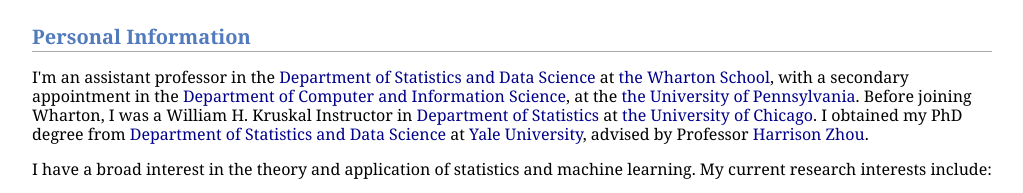
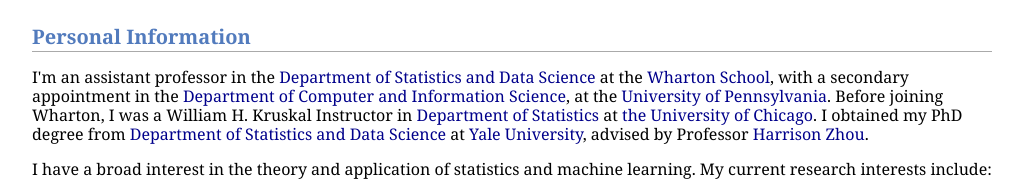
Before and after one commit to andersonyezhang/andersonyezhang.github.io, a plain HTML site: page index.html in a window 1280 px wide. Shown: the part 420-613 px from the top of the page, without its empty margins (128-1151 px from the left). Drawn offline with Linux system fonts and the light colour scheme.

Commit message:
Update index.html

```diff
--- a/index.html
+++ b/index.html
@@ -46,7 +46,7 @@
 
 	<h2>Personal Information</h2>
 
-	<p>I'm an assistant professor in the <a href="https://statistics.wharton.upenn.edu/">Department of Statistics and Data Science</a> at <a href="https://www.wharton.upenn.edu/"> the Wharton School</a>, with a secondary appointment in the <a href="https://www.cis.upenn.edu/">Department of Computer and Information Science</a>, at the <a href="https://home.www.upenn.edu/"> the University of Pennsylvania</a>. Before joining Wharton, I was a William H. Kruskal Instructor in <a href="http://galton.uchicago.edu">Department of Statistics</a> at <a href="http://www.uchicago.edu/"> the University of Chicago</a>. I obtained my PhD degree from <a href="http://statistics.yale.edu"> Department of Statistics and Data Science</a> at <a href="http://www.yale.edu/">Yale University</a>, advised by Professor <a href="http://www.stat.yale.edu/~hz68">Harrison Zhou</a>.
+	<p>I'm an assistant professor in the <a href="https://statistics.wharton.upenn.edu/">Department of Statistics and Data Science</a> at the <a href="https://www.wharton.upenn.edu/">Wharton School</a>, with a secondary appointment in the <a href="https://www.cis.upenn.edu/">Department of Computer and Information Science</a>, at the <a href="https://home.www.upenn.edu/">University of Pennsylvania</a>. Before joining Wharton, I was a William H. Kruskal Instructor in <a href="http://galton.uchicago.edu">Department of Statistics</a> at <a href="http://www.uchicago.edu/"> the University of Chicago</a>. I obtained my PhD degree from <a href="http://statistics.yale.edu"> Department of Statistics and Data Science</a> at <a href="http://www.yale.edu/">Yale University</a>, advised by Professor <a href="http://www.stat.yale.edu/~hz68">Harrison Zhou</a>.
 
 	<p>I have a broad interest in the theory and application of statistics and machine learning. My current research interests include:</p>
 
```
